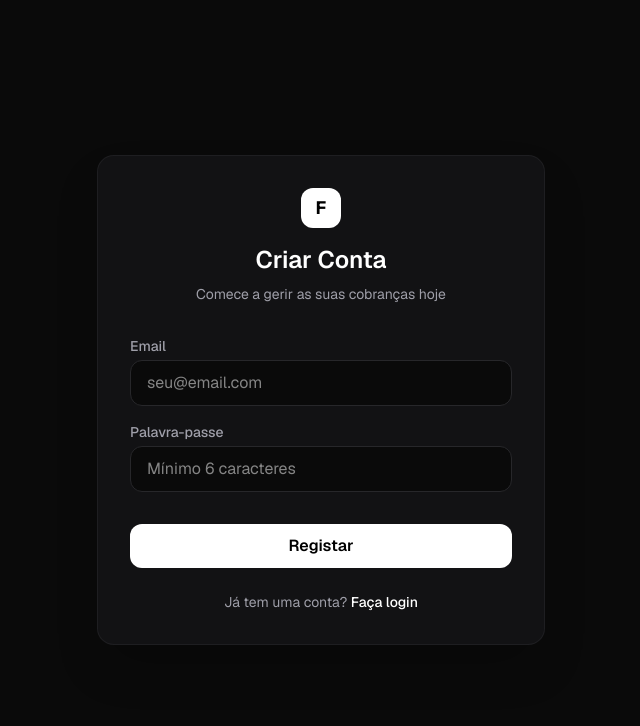
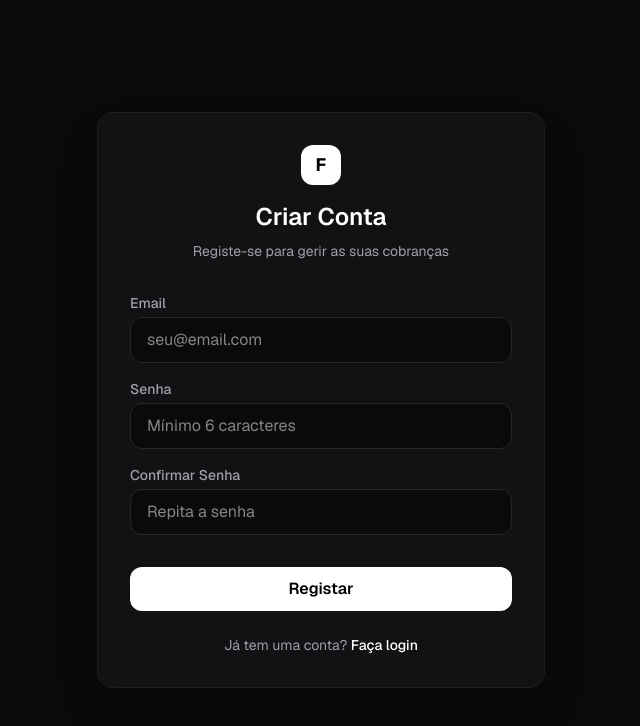
Before and after one commit to Kaua-vieira-dev/cobrancas-pix, a Next.js app: page /signup in a window 1280 px wide. Shown: the top 726 px of the page, without its empty margins (319-959 px from the left). Built offline with nearby package versions, Linux system fonts and the light colour scheme; no server answers.

Commit message:
feat: add password confirmation and validation to signup page

```diff
--- a/app/login/page.tsx
+++ b/app/login/page.tsx
@@ -3,16 +3,16 @@
 import { useState } from "react";
 import { createBrowserClient } from "@supabase/ssr";
 import { useRouter } from "next/navigation";
+import Link from "next/link"; // Importamos o Link do Next.js para navegação rápida
 
 export default function LoginPage() {
   const [erro, setErro] = useState("");
   const [carregando, setCarregando] = useState(false);
   const router = useRouter();
 
-  // Criamos a ligação ao Supabase DIRETAMENTE no navegador (100% à prova de falhas)
   const supabase = createBrowserClient(
     process.env.NEXT_PUBLIC_SUPABASE_URL!,
-    process.env.NEXT_PUBLIC_SUPABASE_ANON_KEY!
+    process.env.NEXT_PUBLIC_SUPABASE_ANON_KEY!,
   );
 
   const onSubmit = async (e: React.FormEvent<HTMLFormElement>) => {
@@ -24,18 +24,19 @@ export default function LoginPage() {
     const email = formData.get("email") as string;
     const password = formData.get("password") as string;
 
-    // Tenta fazer o login
     const { error } = await supabase.auth.signInWithPassword({
       email,
       password,
     });
 
     if (error) {
-      // Força a exibição do erro exato na tela
-      setErro(error.message === "Invalid login credentials" ? "Email ou palavra-passe incorretos." : error.message);
+      setErro(
+        error.message === "Invalid login credentials"
+          ? "Email ou palavra-passe incorretos."
+          : error.message,
+      );
       setCarregando(false);
     } else {
-      // Sucesso! Atualiza o router e vai para o painel principal
       router.push("/");
       router.refresh();
     }
@@ -45,14 +46,22 @@ export default function LoginPage() {
     <div className="flex min-h-screen bg-[#0a0a0a] items-center justify-center p-4 font-sans">
       <div className="w-full max-w-md rounded-xl border border-zinc-800/60 bg-[#121214] p-8 shadow-2xl">
         <div className="flex flex-col items-center mb-8">
-          <div className="w-10 h-10 bg-white text-black rounded-lg flex items-center justify-center text-lg font-bold mb-4">F</div>
-          <h1 className="text-2xl font-semibold text-white">Bem-vindo ao Fluxo</h1>
-          <p className="text-sm text-zinc-400 mt-2">Faça login para gerir as suas cobranças</p>
+          <div className="w-10 h-10 bg-white text-black rounded-lg flex items-center justify-center text-lg font-bold mb-4">
+            F
+          </div>
+          <h1 className="text-2xl font-semibold text-white">
+            Bem-vindo ao Fluxo
+          </h1>
+          <p className="text-sm text-zinc-400 mt-2">
+            Faça login para gerir as suas cobranças
+          </p>
         </div>
 
         <form onSubmit={onSubmit} className="space-y-4">
           <div>
-            <label className="block text-sm font-medium text-zinc-400 mb-1">Email</label>
+            <label className="block text-sm font-medium text-zinc-400 mb-1">
+              Email
+            </label>
             <input
               type="email"
               name="email"
@@ -63,7 +72,9 @@ export default function LoginPage() {
           </div>
 
           <div>
-            <label className="block text-sm font-medium text-zinc-400 mb-1">Palavra-passe</label>
+            <label className="block text-sm font-medium text-zinc-400 mb-1">
+              Palavra-passe
+            </label>
             <input
               type="password"
               name="password"
@@ -87,6 +98,19 @@ export default function LoginPage() {
             {carregando ? "A verificar..." : "Entrar"}
           </button>
         </form>
+
+        {/* Link para a página de Cadastro */}
+        <div className="text-center mt-6">
+          <p className="text-sm text-zinc-400">
+            Ainda não tem conta?{" "}
+            <a
+              href="/signup"
+              className="text-white font-medium hover:underline"
+            >
+              Crie uma aqui
+            </a>
+          </p>
+        </div>
       </div>
     </div>
   );
--- a/app/signup/page.tsx
+++ b/app/signup/page.tsx
@@ -25,6 +25,14 @@ export default function SignupPage() {
     const formData = new FormData(e.currentTarget);
     const email = formData.get("email") as string;
     const password = formData.get("password") as string;
+    const confirmPassword = formData.get("confirmPassword") as string;
+
+    // Validação para garantir que as senhas são iguais
+    if (password !== confirmPassword) {
+      setErro("As senhas não coincidem. Tente novamente.");
+      setCarregando(false);
+      return;
+    }
 
     const { error } = await supabase.auth.signUp({
       email,
@@ -49,7 +57,7 @@ export default function SignupPage() {
         <div className="flex flex-col items-center mb-8">
           <div className="w-10 h-10 bg-white text-black rounded-lg flex items-center justify-center text-lg font-bold mb-4">F</div>
           <h1 className="text-2xl font-semibold text-white">Criar Conta</h1>
-          <p className="text-sm text-zinc-400 mt-2">Comece a gerir as suas cobranças hoje</p>
+          <p className="text-sm text-zinc-400 mt-2">Registe-se para gerir as suas cobranças</p>
         </div>
 
         <form onSubmit={onSignup} className="space-y-4">
@@ -65,7 +73,7 @@ export default function SignupPage() {
           </div>
 
           <div>
-            <label className="block text-sm font-medium text-zinc-400 mb-1">Palavra-passe</label>
+            <label className="block text-sm font-medium text-zinc-400 mb-1">Senha</label>
             <input
               type="password"
               name="password"
@@ -73,6 +81,18 @@ export default function SignupPage() {
               minLength={6}
               className="w-full bg-[#0a0a0a] border border-zinc-800 rounded-lg px-4 py-2.5 text-white focus:outline-none focus:border-emerald-500 transition-colors"
               placeholder="Mínimo 6 caracteres"
+            />
+          </div>
+
+          <div>
+            <label className="block text-sm font-medium text-zinc-400 mb-1">Confirmar Senha</label>
+            <input
+              type="password"
+              name="confirmPassword"
+              required
+              minLength={6}
+              className="w-full bg-[#0a0a0a] border border-zinc-800 rounded-lg px-4 py-2.5 text-white focus:outline-none focus:border-emerald-500 transition-colors"
+              placeholder="Repita a senha"
             />
           </div>
 
--- a/middleware.ts
+++ b/middleware.ts
@@ -1,6 +1,7 @@
 import { NextResponse, type NextRequest } from 'next/server'
 import { createServerClient } from '@supabase/ssr'
 
+// O nome da função volta a ser middleware para o Next.js a reconhecer!
 export async function middleware(request: NextRequest) {
   let supabaseResponse = NextResponse.next({
     request,
@@ -29,8 +30,12 @@ export async function middleware(request: NextRequest) {
 
   const { data: { user } } = await supabase.auth.getUser()
 
-  // Se o utilizador não estiver logado e NÃO estiver na rota de login, manda para o login
-  if (!user && !request.nextUrl.pathname.startsWith('/login')) {
+  // Se o utilizador não estiver logado e NÃO estiver na rota de login nem na de signup, manda para o login
+  if (
+    !user &&
+    !request.nextUrl.pathname.startsWith('/login') &&
+    !request.nextUrl.pathname.startsWith('/signup')
+  ) {
     const url = request.nextUrl.clone()
     url.pathname = '/login'
     return NextResponse.redirect(url)
@@ -41,7 +46,7 @@ export async function middleware(request: NextRequest) {
 
 export const config = {
   matcher: [
-    // Aplica o segurança em todas as páginas, exceto imagens e ficheiros internos
+    // Aplica a segurança em todas as páginas, exceto imagens e ficheiros internos
     '/((?!_next/static|_next/image|favicon.ico|.*\\.(?:svg|png|jpg|jpeg|gif|webp)$).*)',
   ],
 }
```
